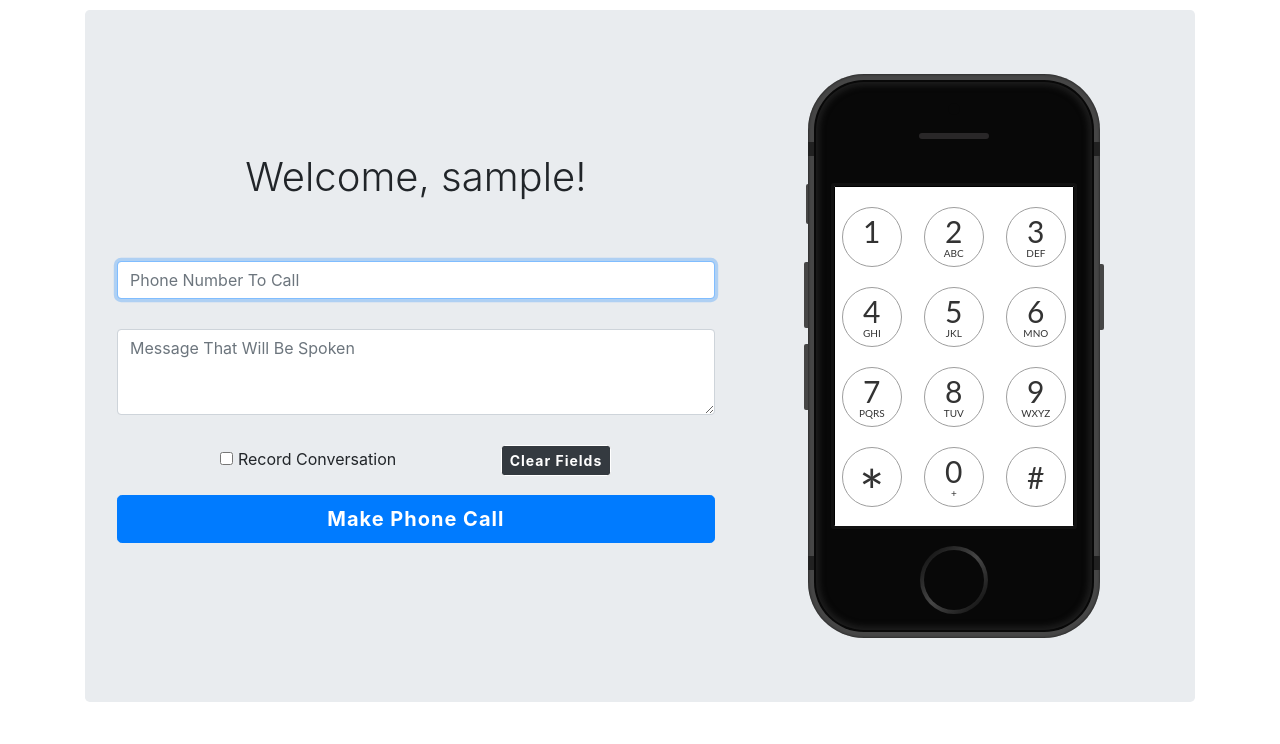
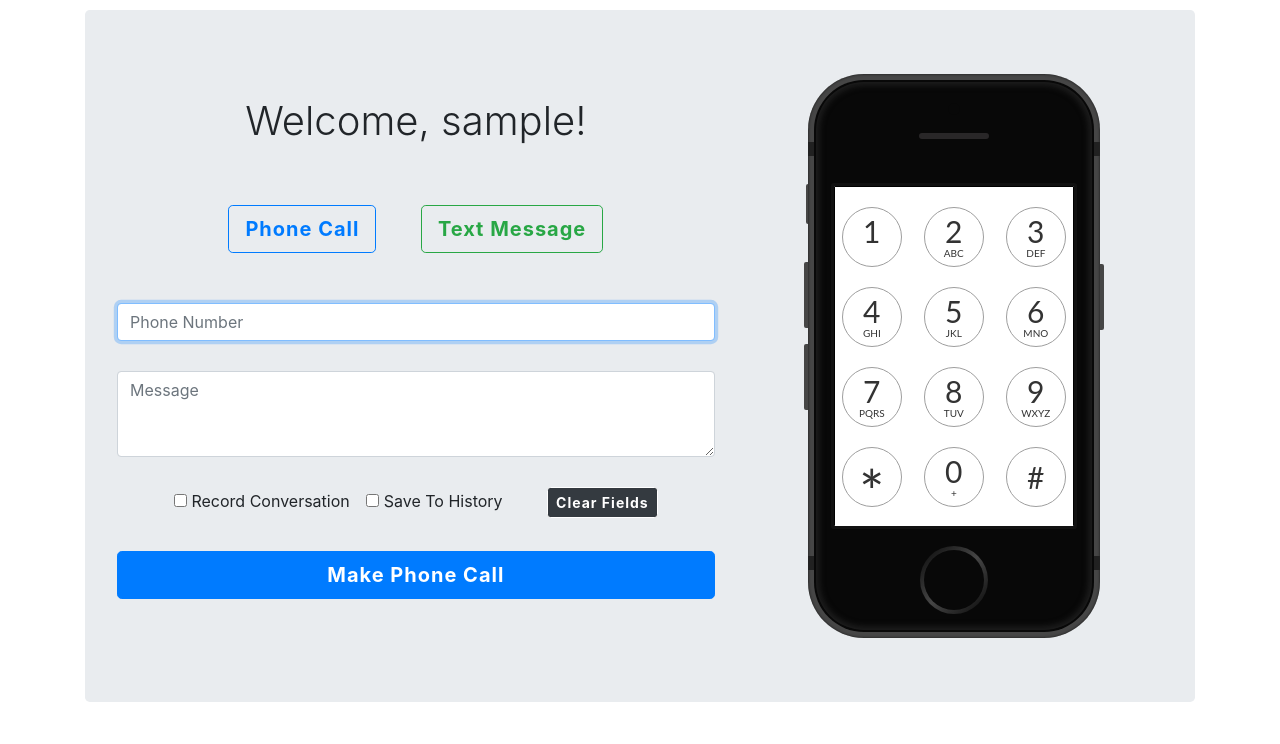
Before and after one commit to TheRealTorreySmith/Python-Flask-App, a Flask app: page /dashboard in a window 1280 px wide. Shown: the part 56-800 px from the top of the page. Run offline with Flask 2, Linux system fonts and the light colour scheme; the visitor is signed in with stand-in values (Sample User, id 1); some libraries are stand-ins or nearby versions.

Commit message:
added toggle buttons on dash

```diff
--- a/app.py
+++ b/app.py
@@ -209,31 +209,68 @@ def setpass():
 
     return render_template('setpass.html')
 
+# DASHBOARD CALL FORM
+class CallForm(Form):
+    phoneNumber = StringField('phoneNumber', [validators.Length(min=10, max=10)])
+    voiceMessage = StringField('voiceMessage', [validators.Length(min=6, max=300)])
+
 # DASHBOARD ROUTE
 @app.route('/dashboard', methods=['GET', 'POST'])
 @is_logged_in
 def dashboard():
-    # if request.method == 'POST':
-    return render_template('dashboard.html')
+    if request.method == 'POST':
+      #   form = CallForm(request.form)
+      #
+      #   # GET CALL FORM FIELDS
+      #   phoneNumber = request.form['phoneNumber']
+      #   voiceMessage = request.form['voiceMessage']
+      #
+      # # CONFIG TWILIO
+      #   account_sid = os.getenv('TWILIO_ACCOUNT_SID')
+      #   auth_token = os.getenv('TWILIO_AUTH_TOKEN')
+      #   client = Client(account_sid, auth_token)
+      #
+      #   os.environ['TO_PHONE_NUMBER'] = phoneNumber
+      #   os.environ['VOICE_MESSAGE'] = voiceMessage
 
-       # CONFIG TWILIO
-        # account_sid = os.getenv('TWILIO_ACCOUNT_SID')
-        # auth_token = os.getenv('TWILIO_AUTH_TOKEN')
-        # client = Client(account_sid, auth_token)
+        # message = client.messages \
+        #     .create(
+        #          body="This is the ship that made the Kessel Run in fourteen parsecs?",
+        #          from_=os.getenv('FROM_PHONE_NUMBER'),
+        #          to=os.getenv('TO_PHONE_NUMBER')
+        #      )
         #
+        # print(message.sid)
+
         # call = client.calls.create(
-        #                         url='https://demo.twilio.com/welcome/voice/',
+        #                         url='https://torreys-python-flask-app.herokuapp.com/voice/',
         #                         from_=os.getenv('FROM_PHONE_NUMBER'),
         #                         to=os.getenv('TO_PHONE_NUMBER')
         #                     )
         #
         # print(call.sid)
-    # response = VoiceResponse()
-    # response.say('Hello World')
-    # response.play('https://api.twilio.com/Cowbell.mp3')
-    #
-    # print(response)
+        return render_template('dashboard.html')
+    else:
+        return render_template('dashboard.html')
 
+
+
+
+# # TWIML RESPONSE ROUTE
+@app.route("/voice", methods=['GET', 'POST'])
+def voice():
+
+    # """Respond to incoming phone calls with a text message."""
+    # Start our TwiML response
+    resp = VoiceResponse()
+
+    # Read a message aloud to the caller
+    resp.say("Hello! You will get an SMS message soon.")
+
+    # Also tell Twilio to send a text message to the caller
+    # resp.sms("This is the ship that made the Kessel Run in fourteen parsecs?")
+
+    return str(resp)
 
 # HISTORY ROUTE
 
--- a/static/css/styles.css
+++ b/static/css/styles.css
@@ -27,27 +27,42 @@
   cursor: pointer;
 }
 
-.btn-outline-success {
+.search-button,
+.logout-button,
+.register-button,
+.login-button {
   border-color: grey;
   color: white;
   margin-right: 10px;
 }
 
-.btn-outline-success:hover {
+.search-button:hover,
+.logout-button:hover,
+.register-button:hover,
+.login-button:hover {
   background-color: #0069d9;
   border-color: #0069d9;
 }
 
-.btn-outline-success:not(:disabled):not(.disabled):active {
+.search-button:not(:disabled):not(.disabled):active,
+.logout-button:not(:disabled):not(.disabled):active,
+.register-button:not(:disabled):not(.disabled):active,
+.login-button:not(:disabled):not(.disabled):active {
   background-color: #0069d9;
   border-color: #0069d9;
 }
 
-.btn-outline-success:focus {
+.search-button:focus,
+.logout-button:focus,
+.register-button:focus,
+.login-button:focus {
   box-shadow: 0 0 0 0.2rem #0069d9;
 }
 
-.btn-outline-success:not(:disabled):not(.disabled):active:focus {
+.search-button:not(:disabled):not(.disabled):active:focus,
+.logout-button:not(:disabled):not(.disabled):active:focus,
+.register-button:not(:disabled):not(.disabled):active:focus,
+.login-button:not(:disabled):not(.disabled):active:focus {
   box-shadow: 0 0 0 0.2rem white;
 }
 
@@ -136,7 +151,11 @@ a:not([href]):not([tabindex]):hover {
 }
 
 .clear-fields {
-  margin-left: 100px;
+  margin-left: 40px;
+}
+
+.save-to-history {
+  margin-left: 12px;
 }
 
 .call-input-container {
@@ -150,3 +169,31 @@ a:not([href]):not([tabindex]):hover {
 #voiceMessageInput {
   margin-bottom: 30px;
 }
+
+.phone-or-message-container {
+  margin-bottom: 50px;
+}
+
+.phone-select-button {
+  margin-right: 20px;
+}
+
+.phone-select-button:hover {
+  color: white !important;
+}
+
+.message-select-button:hover {
+  color: white !important;
+}
+
+.message-select-button {
+  margin-left: 20px;
+}
+
+#make-call-button {
+  margin-top: 30px;
+}
+
+#send-text-button {
+  margin-top: 30px;
+}
--- a/static/javascript/dash.js
+++ b/static/javascript/dash.js
@@ -1,22 +1,44 @@
+// HIDES THE SEND TEXT MESSAGE BUTTON
+$('#send-text-button').hide()
+
+// CLEARS INPUT FIELDS ON DASHBOARD
 const clearFields = () => {
   $('#voiceMessageInput').val('')
   $('#phoneNumberInput').val('')
 }
 
+// INPUTS NUMBERS ON IPHONE BUTTON CLICKS
+$('.num').click(function () {
+  let num = $(this)
+  let text = $.trim(num.find('.txt').clone().children().remove().end().text())
+  let telNumber = $('#phoneNumberInput')
+  if ($(telNumber).val().length < 10) {
+    $(telNumber).val(telNumber.val() + text)
+  }
+})
 
+const clickMessageButton = () => {
+  $('#send-text-button').show()
+  $('#make-call-button').hide()
+  $('.phone-select-button').css('color', '#0069d9')
+  $('.phone-select-button').css('background-color', '')
+  $('.message-select-button').css('color', 'white')
+  $('.message-select-button').css('background-color', '#28a745')
+}
+
+const clickPhoneButton = () => {
+  $('#make-call-button').show()
+  $('#send-text-button').hide()
+  $('.phone-select-button').css('color', 'white')
+  $('.phone-select-button').css('background-color', '#0069d9')
+  $('.message-select-button').css('color', '#28a745')
+  $('.message-select-button').css('background-color', '')
+}
 
 // DOCUMENT READY
 $(document).ready(() => {
+
   $('.clear-fields').click(clearFields)
-
-  $('.num').click(function () {
-    let num = $(this)
-    let text = $.trim(num.find('.txt').clone().children().remove().end().text())
-    let telNumber = $('#phoneNumberInput')
-    if ($(telNumber).val().length < 10) {
-      $(telNumber).val(telNumber.val() + text)
-    }
-  })
-
-
+  $('.message-select-button').click(clickMessageButton)
+  $('.phone-select-button').click(clickPhoneButton)
 })
--- a/templates/dashboard.html
+++ b/templates/dashboard.html
@@ -6,20 +6,28 @@
   <div class="row">
     <div class="col-lg-7 col-md-8 col-sm-10 text-center call-input-container">
       <h5 class="display-3 dash-welcome">Welcome, {{session.username}}!</h5>
+      <div class="phone-or-message-container">
+        <button class="btn btn-lg btn-primary btn-outline-primary phone-select-button">Phone Call</button>
+        <button class="btn btn-lg btn-success btn-outline-success message-select-button">Text Message</button>
+      </div>
       <form class="call-input-form" method="POST">
         <div class="form-group">
-          <input type="text" name="phoneNumber" class="form-control" id="phoneNumberInput" placeholder="Phone Number To Call" value="{{request.form.phoneNumber}}" autofocus>
+          <input type="text" name="phoneNumber" class="form-control" id="phoneNumberInput" placeholder="Phone Number" value="{{request.form.phoneNumber}}" autofocus>
         </div>
         <div class="form-group">
-          <textarea type="text" name="voiceMessage" class="form-control" id="voiceMessageInput" placeholder="Message That Will Be Spoken" value="{{request.form.voiceMessage}}" rows="3"></textarea>
+          <textarea type="text" name="voiceMessage" class="form-control" id="voiceMessageInput" placeholder="Message" value="{{request.form.voiceMessage}}" rows="3"></textarea>
         </div>
         <div class="checkbox mb-3">
           <label>
             <input type="checkbox" value="record"> Record Conversation
           </label>
+          <label>
+            <input class="save-to-history" type="checkbox" value="save"> Save To History
+          </label>
           <a class="btn btn-sm btn-dark clear-fields">Clear Fields</a>
         </div>
-        <button class="btn btn-lg btn-primary btn-block make-call-button" type="submit">Make Phone Call</button>
+        <button id="make-call-button" class="btn btn-lg btn-primary btn-block make-call-button" type="submit">Make Phone Call</button>
+        <button id="send-text-button" class="btn btn-lg btn-success btn-block" type="submit">Send Text Message</button>
       </form>
     </div>
       {% include 'includes/_phone_number_pad.html' %}
--- a/templates/includes/_home_navbar.html
+++ b/templates/includes/_home_navbar.html
@@ -15,8 +15,8 @@
           </li>
         </ul>
         <form class="form-inline my-2 my-lg-0">
-          <a class="btn btn-outline-success my-2 my-sm-0" href="/register">Register</a>
-          <a class="btn btn-outline-success my-2 my-sm-0" href="/login">Login</a>
+          <a class="btn btn-outline-success my-2 my-sm-0 register-button" href="/register">Register</a>
+          <a class="btn btn-outline-success my-2 my-sm-0 login-button" href="/login">Login</a>
         </form>
       </div>
     </nav>
--- a/templates/includes/_navbar.html
+++ b/templates/includes/_navbar.html
@@ -17,8 +17,8 @@
         </ul>
         <form class="form-inline my-2 my-lg-0">
           <input class="form-control mr-sm-2" type="text" placeholder="Search" aria-label="Search">
-          <button class="btn btn-outline-success my-2 my-sm-0">Search</button>
-          <a class="btn btn-outline-success my-2 my-sm-0" href="/logout">Logout</a>
+          <button class="btn btn-outline-success my-2 my-sm-0 search-button">Search</button>
+          <a class="btn btn-outline-success my-2 my-sm-0 logout-button" href="/logout">Logout</a>
         </form>
       </div>
     </nav>
--- a/templates/layout.html
+++ b/templates/layout.html
@@ -3,6 +3,7 @@
   <head>
     <meta charset="utf-8">
     <meta name="viewport" content="width=device-width, initial-scale=1, shrink-to-fit=no">
+    <link rel="icon" type="image/ico" href="../../static/images/favicon.ico">
     <link rel="stylesheet" href="https://stackpath.bootstrapcdn.com/bootstrap/4.1.0/css/bootstrap.min.css">
     <link rel="stylesheet" href="../../static/css/styles.css">
     <title>Python-Flask-App</title>
```
Also changed, not shown: static/images/favicon.ico (added).
